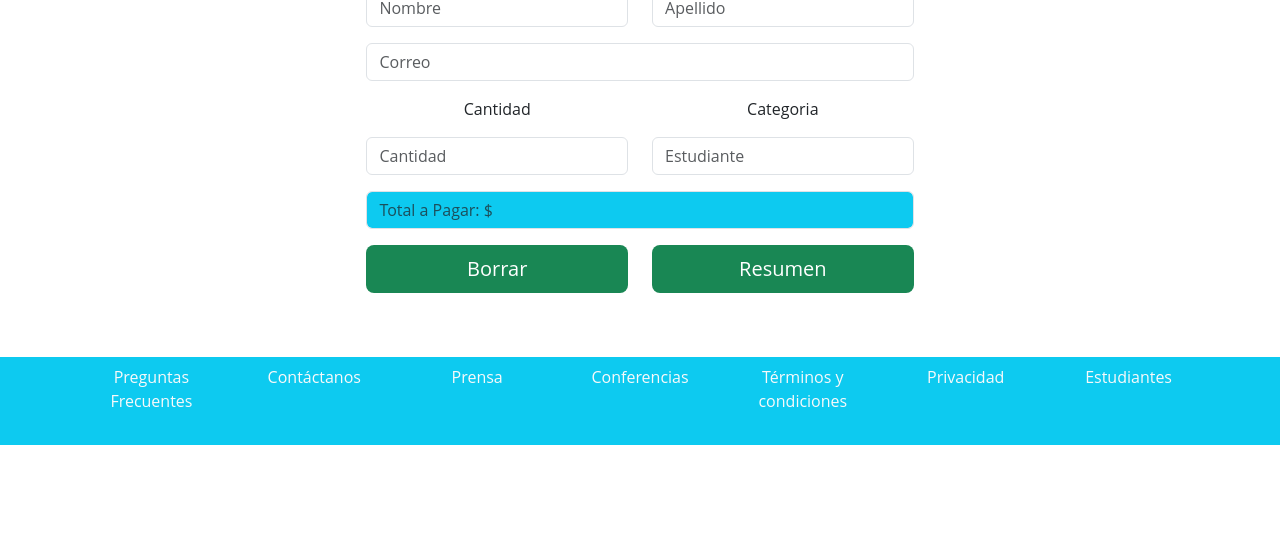
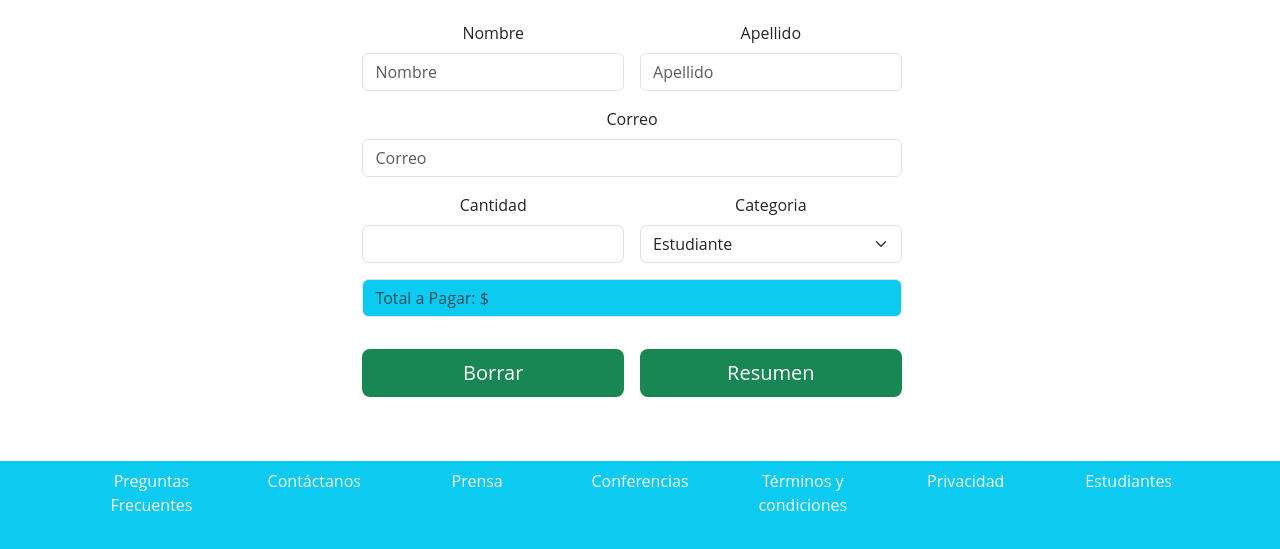
Before and after one commit to giselagm37/boostrap, a plain HTML site: page index.html in a window 1280 px wide. Shown: the part 411-960 px from the top of the page. Before the commit the page ends 856 px from the top, so only its background shows below. Drawn offline with nearby package versions, Linux system fonts and the light colour scheme; files that its build step writes are made by us from their sources.

Commit message:
correcciones

```diff
--- a/index.html
+++ b/index.html
@@ -89,24 +89,31 @@
         <div class="row text-center">
           <p>VENTA</p>
           <h1>VALOR DE TICKET $200</h1>
-            <div class="col mb-3">
-              <input type="text" class="form-control" id="exampleFormControlInput1" placeholder="Nombre">
+           <form class="row g-3 justify-content-">
+              <div class="col-md-6 " >
+                <label for="inputNombre" class="form-label">Nombre</label>
+                <input type="nombre" class="form-control" id="inputNombre" placeholder="Nombre">
+
               </div>
-            <div class="col">
-              <input type="text" class="form-control" id="exampleFormControlInput1" placeholder="Apellido">
+              <div class="col-md-6">
+                <label for="Apellido" class="form-label">Apellido</label>
+                <input type="Apellido" class="form-control" id="inputApellido" placeholder="Apellido">
               </div>
-            <div class="mb-3">
-              <input type="text" class="form-control" id="exampleFormControlInput1" placeholder="Correo">
+              <div class="col-12">
+                <label for="Correo" class="form-label">Correo</label>
+                <input type="text" class="form-control" id="inputCorreo"placeholder="Correo" >
               </div>
-            <p class="col justify-content-left">Cantidad</p>
-            <p class="col text-left justify-content-left">Categoria</p>
+              <div class="col-md-6">
+                <label for="inputCantidad" class="form-label">Cantidad</label>
+                <input type="text" class="form-control" id="inputCantidad">
               </div>
-        <div class="row text-center">
-          <div class="col mb-3">
-            <input type="text" class="form-control" id="exampleFormControlInput1" placeholder="Cantidad">
-          </div>
-          <div class="col mb-3">
-            <input type="text" class="form-control" id="exampleFormControlInput1" placeholder="Estudiante">
+              <div class="col-md-6">
+                <label for="inputCategoria" class="form-label">Categoria</label>
+                <select id="inputCategoria" class="form-select">
+                  <option selected>Estudiante</option>
+                  <option>Trainee</option>
+                  <option>Junior</option>
+                </select>
               </div>
               <div class=" mb-3">
                 <input type="text" class="form-control bg-info " id="exampleFormControlInput1" placeholder="Total a Pagar: $ ">
@@ -117,10 +124,10 @@
               <div class="col">
                 <button type="button" class="btn btn-lg text-white bg-success" style="width: 100%">Resumen</button>
               </div>
-        </div>
+            </form>
   </main>
 
-    <footer class="bg-info text-light text-center">
+    <footer class=" bg-info text-light text-center ">
 
       <div class="container " >
 
```
Lines whose indentation alone changed are shown as unchanged.
